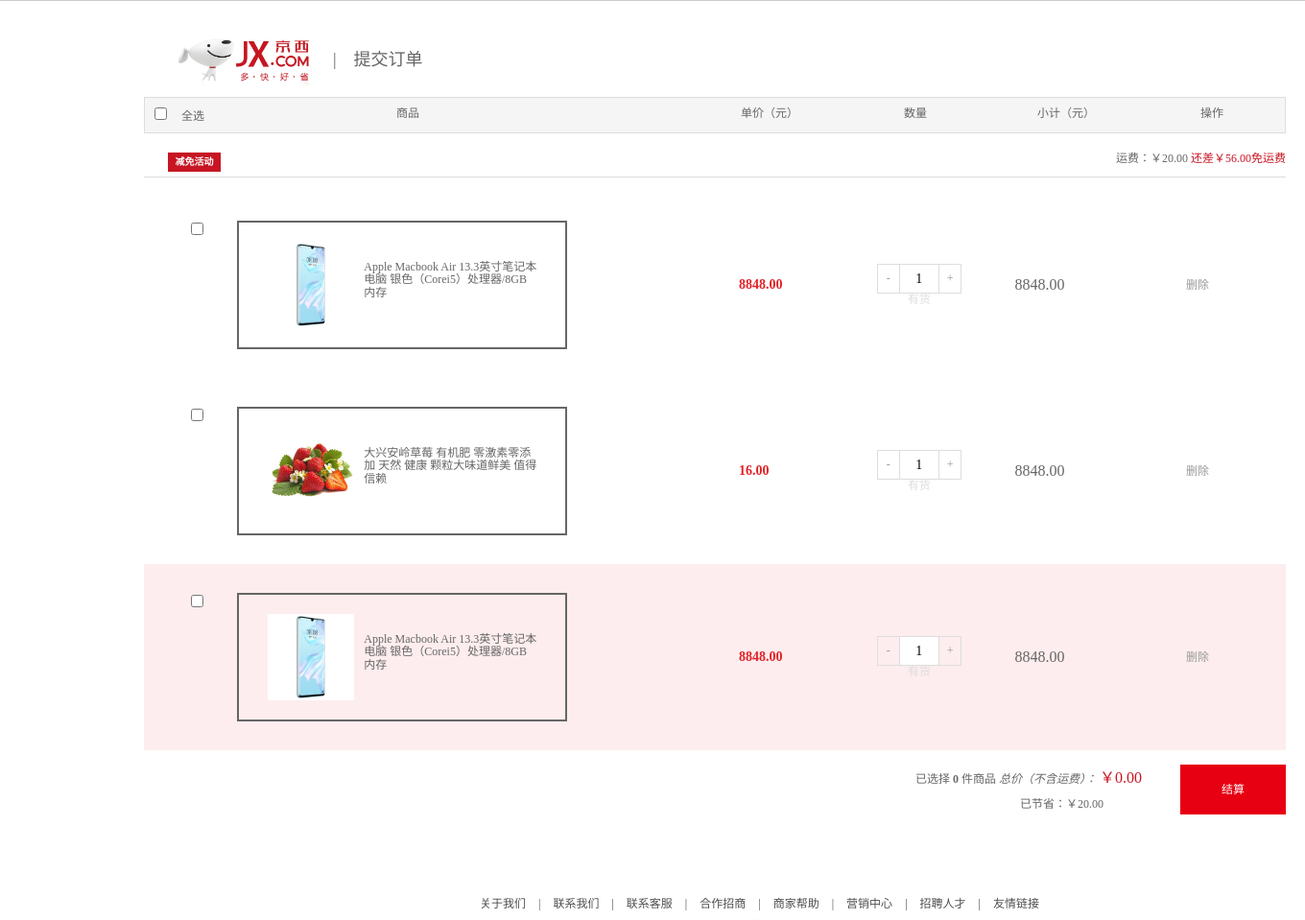
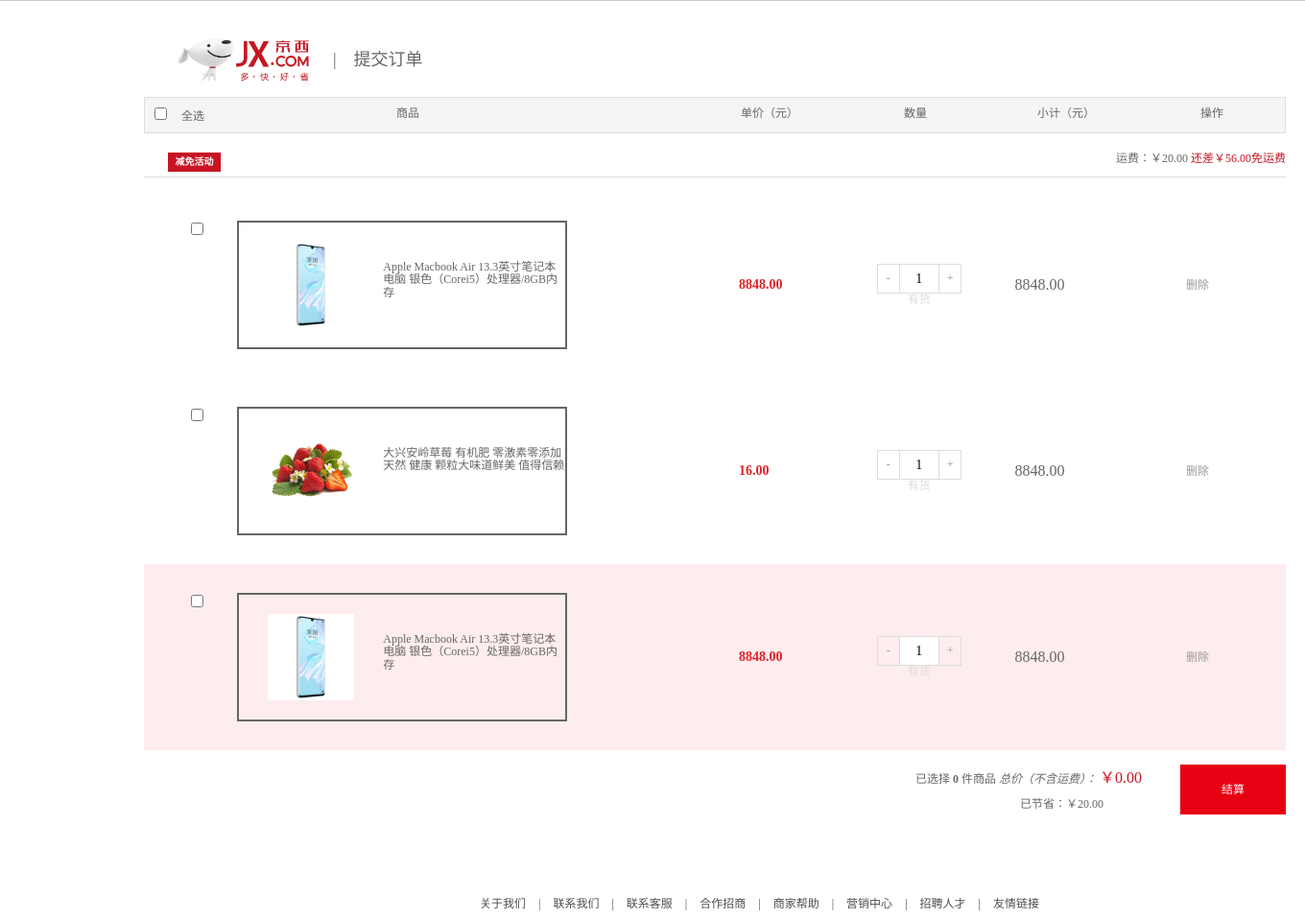
Before and after one commit to Frankd35/JingXiShop, a Django app: page /cart in a window 1360 px wide. Shown: the part 29-988 px from the top of the page at 96% size. Run offline with Django 3.2, Linux system fonts and the light colour scheme.

Commit message:
修改购物车局部布局

```diff
--- a/WebProject/static/css/cart2.css
+++ b/WebProject/static/css/cart2.css
@@ -296,6 +296,8 @@
 
 .item-msg {
 	padding: 20px 0;
+	position: absolute;
+    left: 150px;
 }
 
 .success-cart {
```
